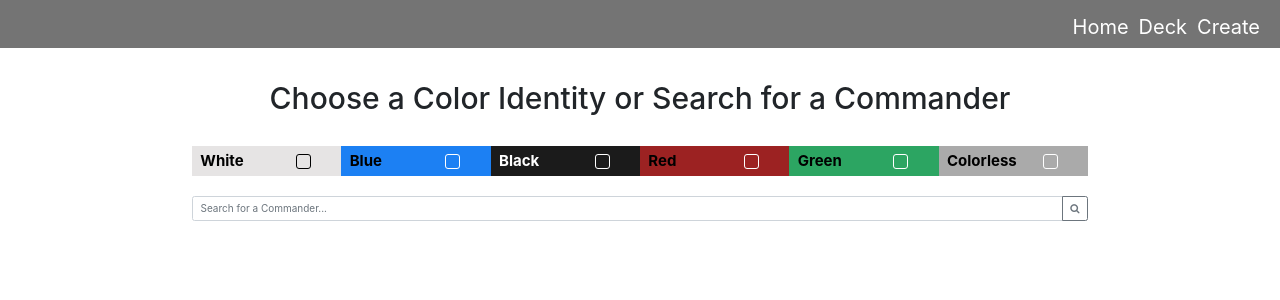
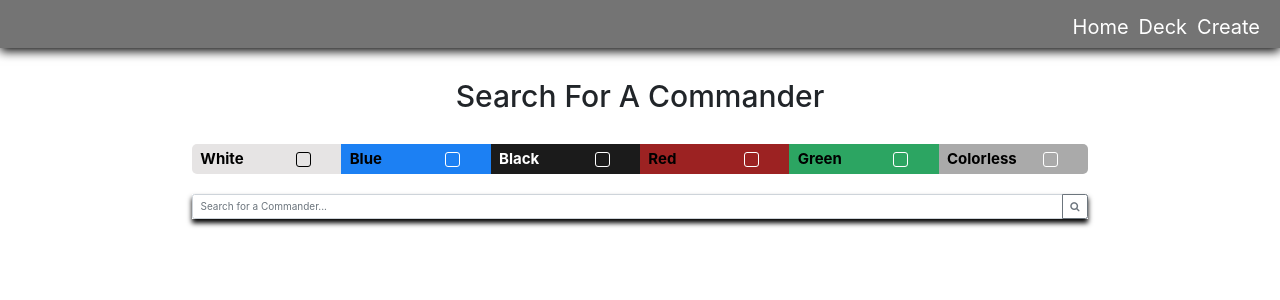
Before and after one commit to alexha415/edhblocks, a React (Create React App) app: page / in a window 1280 px wide. Shown: the top 300 px of the page. Built offline with nearby package versions, Linux system fonts and the light colour scheme.

Commit message:
box-shadows and resizing

```diff
--- a/src/App.css
+++ b/src/App.css
@@ -36,7 +36,8 @@ ul{
   padding-top: 1.2rem;
   padding-bottom: .6rem;
   background-color: rgb(116, 116, 116);
-  border-bottom: .2rem solid white;
+  box-shadow: 0rem .3rem 1rem rgb(0, 0, 0);
+  z-index: 1;
 }
 
 ul.nav-bar{
@@ -122,12 +123,14 @@ li.nav-bar-item{
   background-color: rgb(24, 81, 236);
   color: white;
   border-radius: 20rem 20rem 0 0;
+  box-shadow: 0rem 0rem 2rem black;
 }
 .clear-btn{
   width: 50%;
   background-color: rgb(248, 60, 60);
   color: white;
   border-radius: 20rem 20rem 0 0;
+  box-shadow: 0rem 0rem 2rem black;
 }
 .add-btn:hover, .clear-btn:hover{
   background-color: transparent;
@@ -204,19 +207,21 @@ li.nav-bar-item{
   border:1px solid white;
 }
 
-@media screen and (min-width:720px){
-  .checkbox-container{
-    justify-content: space-between;
-    margin-bottom: 2rem;
-  }
+.checkbox-container{
+  justify-content: space-between;
+  margin-bottom: 2rem;
+}
+.checkbox-container > .checkbox:first-child{
+  border-radius: .5rem 0rem 0rem .5rem;
+}
+.checkbox-container > .checkbox:last-child{
+  border-radius: 0rem .5rem .5rem 0rem;
 }
 @media screen and (max-width:720px){
   .checkbox-container{
     display: grid;
     grid-template-columns: 100%;
     width: 100%;
-    justify-content: space-between;
-    margin-bottom: 2rem;
   }
   .checkmark{
     margin-right: 5%;
@@ -242,9 +247,11 @@ li.nav-bar-item{
   background-color: black;
   color: white;
   border: 1px solid transparent;
+  cursor: pointer;
 }
 .checkbox:hover label {
   text-decoration-line: underline;
+  cursor: pointer;
 }
 
 .checkbox-W .checkmark {
@@ -311,3 +318,8 @@ li.nav-bar-item{
   font-size: 1.5rem;
   background-color: rgb(170, 170, 170);
 }
+
+.search-bar{
+  width: 100%;
+  box-shadow: 0rem .4rem .5rem black;
+}
--- a/src/components/layout/commander/Searchbar.js
+++ b/src/components/layout/commander/Searchbar.js
@@ -25,7 +25,7 @@ const Searchbar = ({submit, send, search: {commanders}}) => {
   }
 
   return (
-    <div className="input-group">
+    <div className="input-group search-bar">
       <input type="text" className='form-control' value={text} placeholder='Search for a Commander...' name='text' onChange={onChange}/>
       <div className="input-group-append">
         <a href="#/" className='btn btn-outline-secondary' onClick={onSubmit}>
--- a/src/components/layout/header/Searchbar.js
+++ b/src/components/layout/header/Searchbar.js
@@ -22,8 +22,8 @@ const Searchbar = ({ searchCards, colorId }) => {
 
   return (
     <Fragment>
-      <form onSubmit={onSubmit} style ={{width: '100%'}}>
-        <div className="input-group">
+      <form onSubmit={onSubmit} style={{width: '100%'}}>
+        <div className="input-group search-bar">
           <input type="text" className='form-control' value={text} htmlFor='text' placeholder='Search...' name='text' onChange={onChange}/>
           <div className="input-group-append">
             <a href="#/" className='btn btn-outline-secondary' onClick={onSubmit}>
--- a/src/components/pages/Home.js
+++ b/src/components/pages/Home.js
@@ -4,7 +4,7 @@ import CommanderList from '../layout/commander/CommanderList';
 const Home = () => {
   return (
     <div className="home flex-container-col">
-      <h4>Choose a Color Identity or Search for a Commander</h4>
+      <h4>Search For A Commander</h4>
       <SearchCommander/>
       <CommanderList/>
     </div>
```
